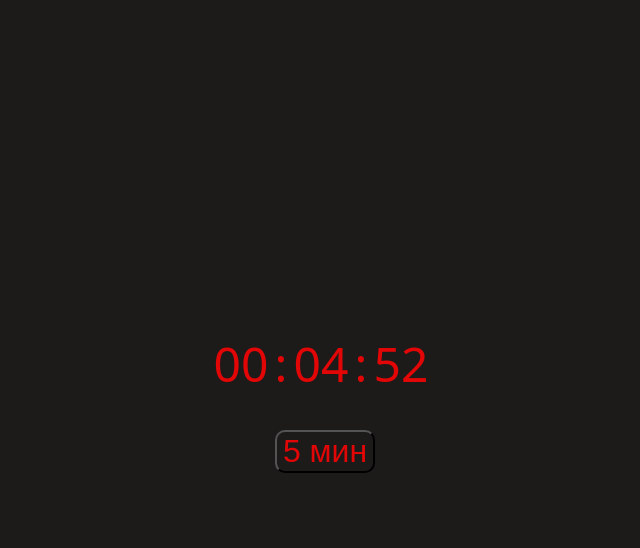
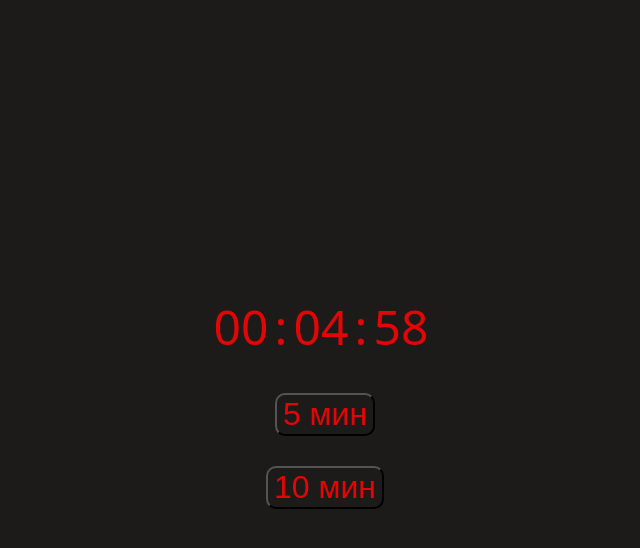
Before and after one commit to 37Evgeny/TimerJS, a plain HTML site: page index.html in a window 1280 px wide. Both pictures are taken after a click on the button "5 мин". Shown: the whole page, without its empty margins (315-955 px from the left). Drawn offline with Linux system fonts and the light colour scheme.

Commit message:
сделал две кнопки 5 мин и 10 мин. в консоли вылезают ошибки

```diff
--- a/index.html
+++ b/index.html
@@ -14,7 +14,10 @@
         <div class="separator">:</div>
         <div class="timer__item timer__seconds">00</div>
       </div>
-      <button class="timer__value" value= '5' onclick="startTimer()" >5 мин</button>
+      <!-- <button class = "timer__value" value = '5' " >5 мин</button>
+      <button class = "timer__value" value = '10' " >10 мин</button> -->
+      <button class = "timer__value" value = '5'  onclick = "startTimer()" >5 мин</button>
+      <button class = "timer__value" value = '10' onclick = "startTimer()" >10 мин</button>
 </body>
 <script src="index.js" defer></script>
 </html>
--- a/index.js
+++ b/index.js
@@ -2,16 +2,21 @@
 const timer__hours = document.querySelector('.timer__hours');
 const timer__minutes = document.querySelector('.timer__minutes');
 const timer__seconds = document.querySelector('.timer__seconds');
-const timer__value = document.querySelector('.timer__value');
-console.log(timer__value.value)
+let timer__value = document.querySelectorAll('.timer__value').forEach(b => b.addEventListener('click', getValue));
 
-const deadline = new Date();
-    deadline.setMinutes(deadline.getMinutes() + parseInt(timer__value.value))
+    let deadline = 0;
+
+    function getValue(e) {
+        deadline = new Date();
+        timer__value = this.value
+        console.log(timer__value + ' timer')
+        deadline.setMinutes(deadline.getMinutes() + parseInt(timer__value));
+        console.log(deadline + ' get')
 
         const updateTimer = () => {
+            const now = new Date();
+            const diff =  Math.max(0, deadline - now);
 
-        const now = new Date();
-        const diff = Math.max(0, deadline - now);
 
             const hours = Math.floor((diff / (1000 * 60 * 60)) % 24);
             const minutes = Math.floor((diff / (1000 * 60)) % 60);
@@ -24,10 +29,12 @@ const deadline = new Date();
         if (diff === 0) {
             clearInterval(timerId);
           }
+        }
 
-    }
+        const timerId = setInterval(updateTimer, 1000);
 
         const startTimer = () => {
         updateTimer();
         const timerId = setInterval(updateTimer, 1000);
     }
+    }
```
Lines whose indentation alone changed are shown as unchanged.
